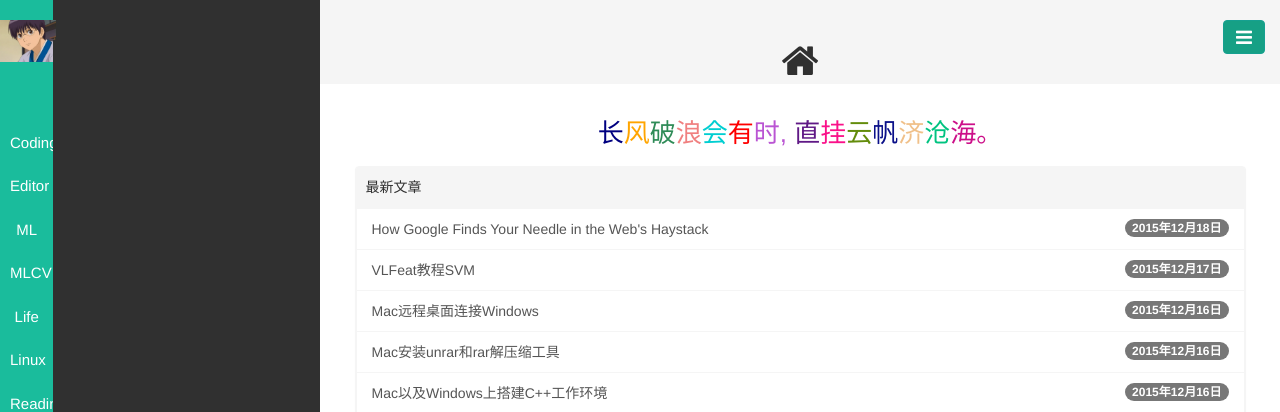
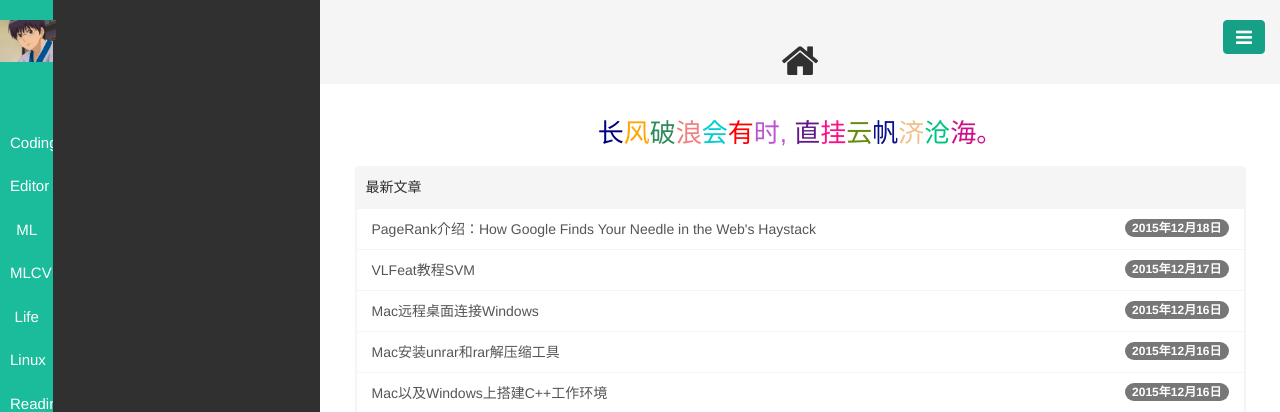
Before and after one commit to GarfieldEr007/garfielder007.github.io, a Jekyll site: the page built from index.html, in a window 1280 px wide. Shown: the top 412 px of the page. Built offline with Jekyll 4.4.1, drawn with Linux system fonts in a browser that asks for light colours; Markdown is read by kramdown in place of the engine named in the settings; the list of posts is cut into pages by our own code.

Commit message:
post a new blog file

```diff
--- a/_posts/Tech/2015-12-18-Google-PageRank-noodle.md
+++ b/_posts/Tech/2015-12-18-Google-PageRank-noodle.md
@@ -1,6 +1,6 @@
 ---
 layout: post
-title: How Google Finds Your Needle in the Web's Haystack
+title: PageRank介绍：How Google Finds Your Needle in the Web's Haystack
 category: Tech
 tags: Mac Windows
 keywords:
```
